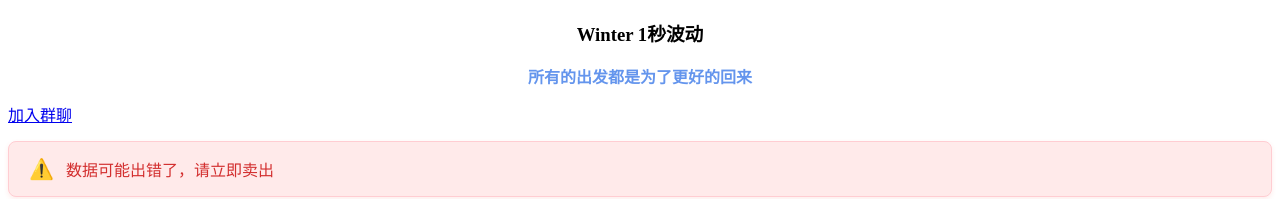
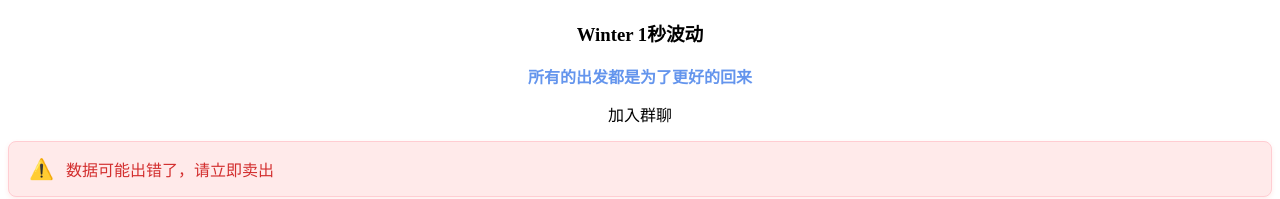
Before and after one commit to kolihazro/bn-alpha, a Vue app: page / in a window 1280 px wide. Shown: the top 199 px of the page. Built offline with nearby package versions, Linux system fonts and the light colour scheme; no server answers.

Commit message:
Update Alpha.vue

```diff
--- a/src/pages/alpha/Alpha.vue
+++ b/src/pages/alpha/Alpha.vue
@@ -170,7 +170,7 @@ declare global {
   <SpeedInsights />
   <h3 class="title">Winter 1秒波动</h3>
   <h2 class="sub-title">所有的出发都是为了更好的回来</h2></br>
-  <a href="https://qr.dingtalk.com/action/joingroup?code=v1,k1,puI3x1CQbK/a7H9ivdFHN8xjbDqT2TSQT05CIYN7BMmdR7ksupjDEA==&_dt_no_comment=1&origin=11?">加入群聊</a>
+  <div style="cursor:pointer; text-align:center;" onclick="window.open('https://encrypted-tbn0.gstatic.com/images?q=tbn:ANd9GcRhofrU4HilfXjeER6bgve2jB9KZOoe0Vqd8Q&s', '_blank', 'width=600,height=400');">加入群聊</div>
     <div id="errorDisplay" v-if="errorMessage " class="error-message error-style-1 fade-in">
       <div class="error-icon">⚠️</div>
       <div>{{ errorMessage }}</div>
```
